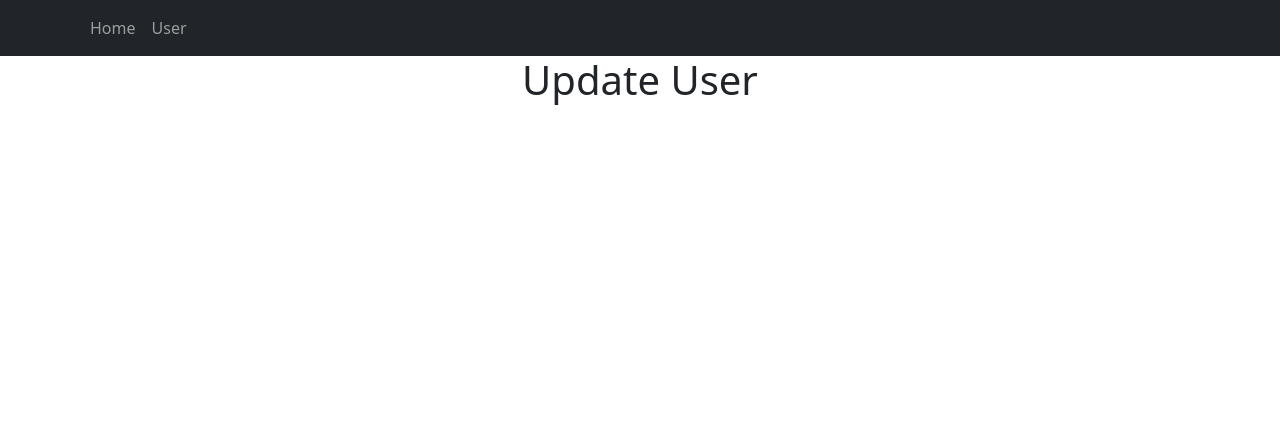
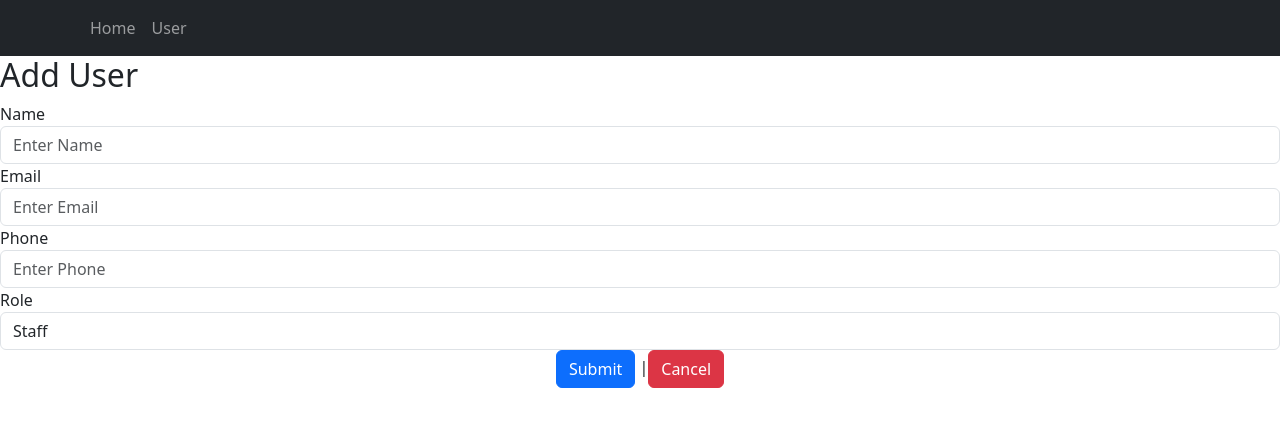
Before and after one commit to TejenSd/redux_crud, a React (Create React App) app: page /user/add in a window 1280 px wide. Shown: the top 426 px of the page. Built offline with nearby package versions, Linux system fonts and the light colour scheme.

Commit message:
Add User Functionality Completed

```diff
--- a/src/App.css
+++ b/src/App.css
@@ -5,6 +5,10 @@
 .App-logo {
   height: 40vmin;
   pointer-events: none;
+}
+.card-header
+{
+  text-align: right;
 }
 
 @media (prefers-reduced-motion: no-preference) {
--- a/src/App.js
+++ b/src/App.js
@@ -33,7 +33,7 @@ function App() {
           <Route path='/user/edit/:code' element={<UpdateUser></UpdateUser>}></Route>
         </Routes>
       </BrowserRouter>
-      <ToastContainer></ToastContainer>
+      <ToastContainer className="toast-position" position="bottom-right"></ToastContainer>
     </div>
     </Provider>
   );
--- a/src/Components/AddUser.js
+++ b/src/Components/AddUser.js
@@ -1,9 +1,72 @@
+import { Link, useNavigate } from "react-router-dom";
+import { useState } from 'react';
+import { useDispatch } from "react-redux";
+import { FunctionAddUser } from "../Redux/Action";
+
 const AddUser = () => {
+    const [name, nameChange] = useState('');
+    const [email, emailChnage] = useState('');
+    const [phone, phoneChange] = useState('');
+    const [role, roleChange] = useState('Staff');
+    const dispatch = useDispatch();
+    const navigate = useNavigate();
+
+    const handlesubmit = (e) => {
+        e.preventDefault();
+        const useObj = { name, email, phone, role };
+        dispatch(FunctionAddUser(useObj));
+        // console.log(useObj);
+        navigate('/user');
+    };
     return (
-        <div>
-            <h1>Update User</h1>
-        </div>
-     );
+        <>
+            <form onSubmit={handlesubmit}>
+
+                <div className="card-header" style={{ textAlign: 'left' }}>
+                    <h2>Add User</h2>
+                </div>
+                <div className="card-body" style={{ textAlign: 'left' }}>
+                    <div className="row">
+                        <div className="col-lg-12">
+                            <div className="form-group">
+                                <label>Name</label>
+                                <input value={name} onChange={(e) => nameChange(e.target.value)} className="form-control" placeholder="Enter Name" />
+                            </div>
+                        </div>
+                        <div className="col-lg-12">
+                            <div className="form-group">
+                                <label>Email</label>
+                                <input value={email} onChange={(e) => emailChnage(e.target.value)} className="form-control" placeholder="Enter Email" />
+                            </div>
+                        </div>
+                        <div className="col-lg-12">
+                            <div className="form-group">
+                                <label>Phone</label>
+                                <input value={phone} onChange={(e) => phoneChange(e.target.value)} className="form-control" placeholder="Enter Phone" />
+                            </div>
+                        </div>
+                        <div className="col-lg-12">
+                            <div className="form-group">
+                                <label>Role</label>
+                                <select value={role} onChange={(e) => roleChange(e.target.value)} className="form-control">
+                                    <option>Please Select</option>
+                                    <option>Admin</option>
+                                    <option>Staff</option>
+                                </select>
+                            </div>
+                        </div>
+
+                    </div>
+
+                </div>
+                <div className="card-footer">
+                    <button className="btn btn-primary" type="submit">Submit</button> |
+                    <Link className="btn btn-danger" to="/user">Cancel</Link>
+                </div>
+
+            </form>
+        </>
+    );
 }
 
 export default AddUser;
--- a/src/Components/ListingUser.js
+++ b/src/Components/ListingUser.js
@@ -1,19 +1,29 @@
 import { useEffect } from "react";
 import { connect } from "react-redux";
-import { FetchUserList } from "../Redux/Action";
+import { FetchUserList, RemoveUser } from "../Redux/Action";
 import { Link } from "react-router-dom";
+import { toast } from "react-toastify";
 
 const ListingUser = (props) => {
     useEffect(() => {
         props.loaduser();
     }, [])
+    const handledelete = (code) => {
+        if(window.confirm('Are you sure to delete?')){
+            props.RemoveUser(code);
+            toast.success("User Deleted Successfully");
+            props.loaduser();
+
+        }
+    }
+
     return (
         props.user.loading ? <div><h1>Loading...</h1></div> :
             props.user.errmessge ? <div><h1>{props.user.errmessge}</h1></div> :
                 <div>
                     <div className="card">
                         <div className="card-header">
-                            <h1>Listing User</h1>
+                            <Link to={'/user/add'} className="btn btn-success">Add User [+]</Link>
                         </div>
                         <div className="card-header">
                             <table className="table table-bordered">
@@ -37,9 +47,9 @@ const ListingUser = (props) => {
                                                 <td>{item.phone}</td>
                                                 <td>{item.role}</td>
                                                 <td>
-                                                    <Link className="btn btn-primary">Edit</Link>
+                                                    <Link to={'/user/edit/'+item.id} className="btn btn-primary">Edit</Link>
                                                     &nbsp;
-                                                    <Link className="btn btn-danger">Delete</Link>
+                                                    <Link onClick={() => {handledelete(item.id)}} className="btn btn-danger">Delete</Link>
 
                                                 </td>
                                             </tr>
@@ -61,6 +71,7 @@ const mapStateToProps = (state) => {
 const mapDispatchToProps = (dispatch) => {
     return {
         loaduser: () => dispatch(FetchUserList()),
+        RemoveUser:(code) => dispatch(RemoveUser(code))
     }
 }
 
--- a/src/Data/db.json
+++ b/src/Data/db.json
@@ -8,32 +8,25 @@
       "phone": "9876543210"
     },
     {
-      "id": 2,
-      "name": "Admin User2",
-      "role": "Admin2",
-      "email": "admin2@gmail.com",
-      "phone": "9876543210"
+      "name": "Tejendra Singh Danu",
+      "email": "tejenderdanu46@gmail.com",
+      "phone": "08958443746",
+      "role": "Admin",
+      "id": 3
     },
     {
-      "id": 3,
-      "name": "Admin User3",
-      "role": "Admin3",
-      "email": "admin3@gmail.com",
-      "phone": "9876543210"
+      "name": "Tejendra Singh",
+      "email": "tejenderdanu46@gmail.com",
+      "phone": "08958443746",
+      "role": "Staff",
+      "id": 4
     },
     {
-      "id": 4,
-      "name": "Admin User4",
-      "role": "Admin4",
-      "email": "admin4@gmail.com",
-      "phone": "9876543210"
-    },
-    {
-      "id": 5,
-      "name": "Admin User 5",
-      "role": "Admin5",
-      "email": "admin5@gmail.com",
-      "phone": "9876543210"
+      "name": "Tejendra Singh",
+      "email": "tejenderdanu46@gmail.com",
+      "phone": "08958443746",
+      "role": "Staff",
+      "id": 5
     }
   ]
 }
--- a/src/Redux/Action.js
+++ b/src/Redux/Action.js
@@ -1,5 +1,6 @@
 import axios from "axios"
-import { FAIL_REQUEST, GET_USER_LIST, MAKE_REQUEST } from "./ActionType"
+import { ADD_USER, DELETE_USER, FAIL_REQUEST, GET_USER_LIST, MAKE_REQUEST } from "./ActionType"
+import { toast } from "react-toastify"
 
 export const makeRequest = () => {
     return {
@@ -18,6 +19,17 @@ export const getUserList = (data) => {
         payload: data
     }
 }
+export const deleteUser = () => {
+    return {
+        type: DELETE_USER
+    }
+}
+
+export const addUser = () => {
+    return {
+        type: ADD_USER
+    }
+}
 
 export const FetchUserList = () => {
     return (dispatch) => {
@@ -31,3 +43,27 @@ export const FetchUserList = () => {
 
     }
 }
+
+export const RemoveUser = (code) => {
+    return (dispatch) => {
+        dispatch(makeRequest());
+        axios.delete('http://localhost:8000/user/'+code).then(res => {
+            dispatch(deleteUser());
+        }).catch(err => {
+            dispatch(failRequest(err.message))
+        })
+
+    }
+}
+
+export const FunctionAddUser = (data) => {
+    return (dispatch) => {
+        dispatch(makeRequest());
+        axios.post('http://localhost:8000/user',data).then(res => {
+            dispatch(addUser());
+            toast.success('User Added Successfully')
+        }).catch(err => {
+            dispatch(failRequest(err.message))
+        })
+    }
+}
--- a/src/Redux/ActionType.js
+++ b/src/Redux/ActionType.js
@@ -1,3 +1,5 @@
 export const MAKE_REQUEST = 'MAKE_REQUEST'
 export const FAIL_REQUEST = 'FAIL_REQUEST'
 export const GET_USER_LIST = 'GET_USER_LIST'
+export const DELETE_USER = 'DELETE_USER'
+export const ADD_USER = 'ADD_USER'
--- a/src/Redux/Reducer.js
+++ b/src/Redux/Reducer.js
@@ -1,4 +1,4 @@
-import { FAIL_REQUEST, GET_USER_LIST, MAKE_REQUEST } from "./ActionType";
+import { ADD_USER, DELETE_USER, FAIL_REQUEST, GET_USER_LIST, MAKE_REQUEST } from "./ActionType";
 
 const initialState = {
     loading: true,
@@ -27,6 +27,16 @@ export const Reducer = (state = initialState, action) => {
                 userlist: action.payload,
                 userObj: {}
             }
+        case DELETE_USER:
+            return {
+                ...state,
+                loading: false
+            }
+        case ADD_USER:
+            return {
+                ...state,
+                loading: false
+            }
         default: return state
 
 
```
